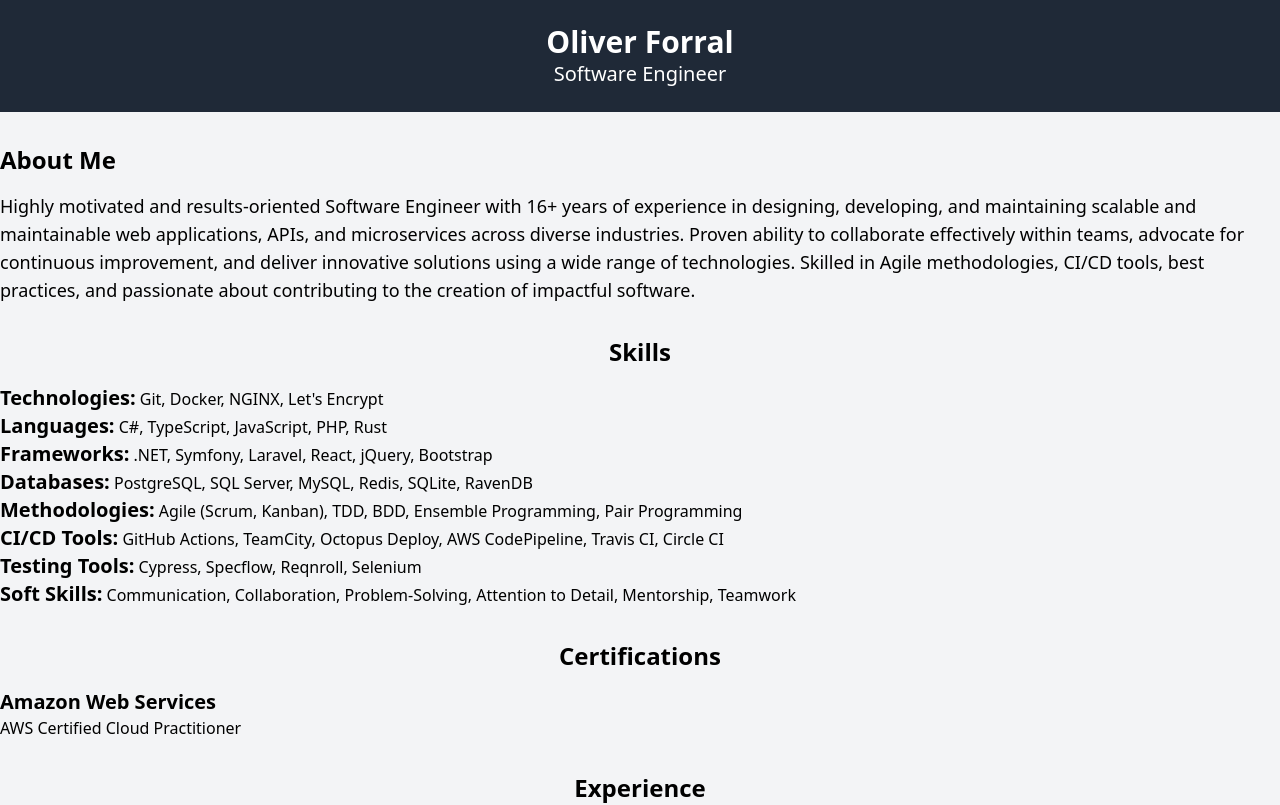
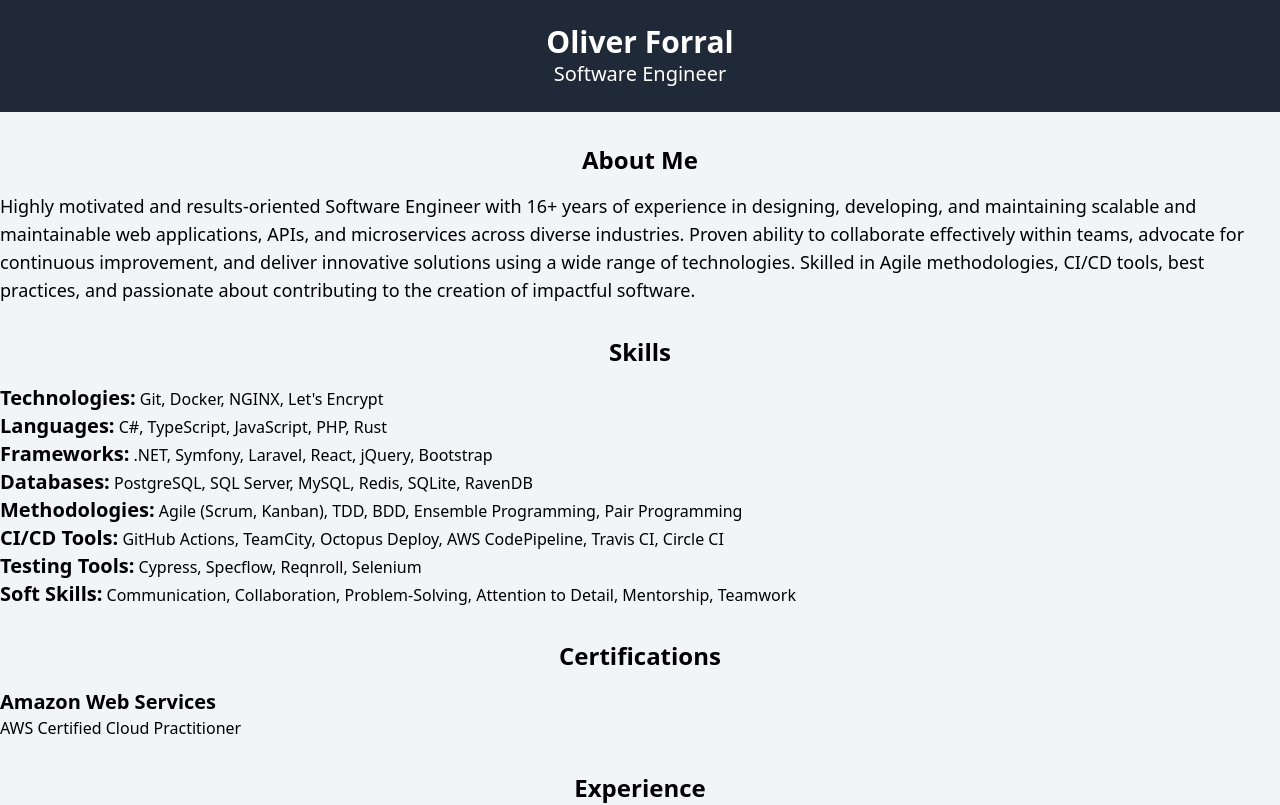
Before and after one commit to intrepion/intrepion.github.io, a Next.js app: page / in a window 1280 px wide. Shown: the top 805 px of the page. Built offline with nearby package versions, Linux system fonts and the light colour scheme.

Commit message:
Fixed centering.

```diff
--- a/app/page.tsx
+++ b/app/page.tsx
@@ -9,7 +9,7 @@ export default function Page() {
       </header>
       <main className="container mx-auto py-8">
         <section className="mb-8">
-          <h2 className="text-2xl font-bold mb-4">About Me</h2>
+          <h2 className="text-2xl font-bold mb-4 text-center">About Me</h2>
           <p className="text-lg">
             Highly motivated and results-oriented Software Engineer with 16+
             years of experience in designing, developing, and maintaining
```
